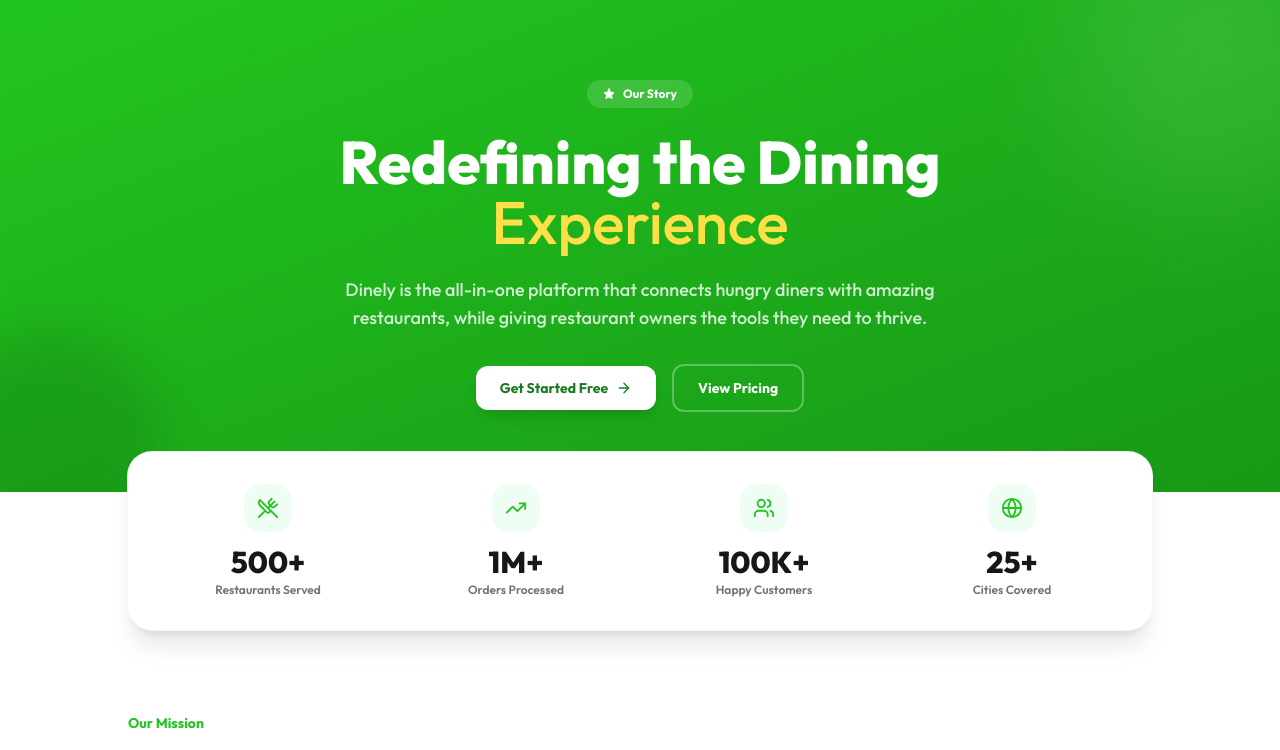
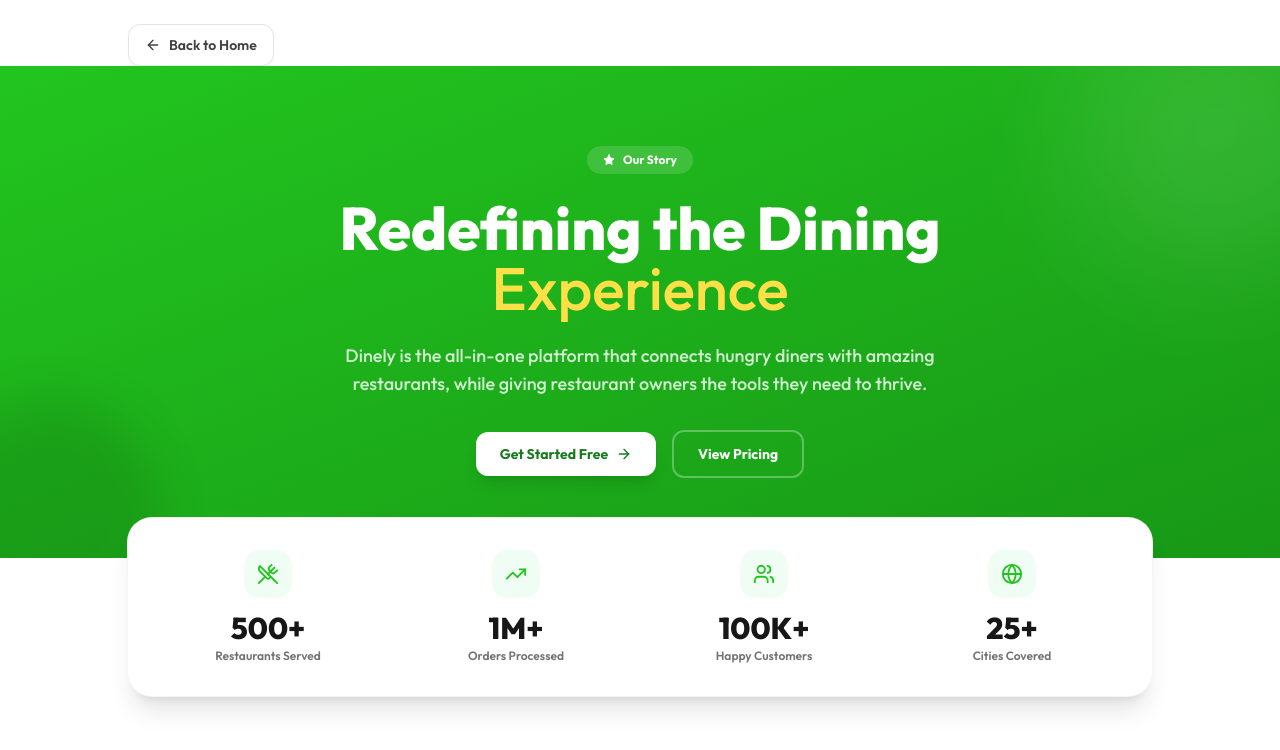
Before and after one commit to Honore-models/Dinely, a Next.js app: page /about in a window 1280 px wide. Shown: the top 750 px of the page. Built offline with nearby package versions, Linux system fonts and the light colour scheme; no server answers.

Commit message:
fix: fixed broken image

```diff
--- a/src/app/(marketing)/about/page.tsx
+++ b/src/app/(marketing)/about/page.tsx
@@ -1,5 +1,6 @@
 import type { Metadata } from "next";
 import Link from "next/link";
+import { BackToHomeButton } from "@/components/ui/BackToHomeButton";
 
 export const metadata: Metadata = {
   title: "About Us",
@@ -91,6 +92,13 @@
 export default function AboutPage() {
   return (
     <main className="min-h-screen bg-white dark:bg-neutral-950">
+      {/* ── Back to Home ───────────────────────────────────────────── */}
+      <div className="px-6 pt-6 lg:px-8">
+        <div className="mx-auto max-w-5xl">
+          <BackToHomeButton />
+        </div>
+      </div>
+
       {/* ── Hero ────────────────────────────────────────────────────── */}
       <section className="relative overflow-hidden bg-gradient-to-br from-[#22c51f] to-[#189816] px-6 py-20 lg:px-8">
         <div className="absolute -right-20 -top-20 h-72 w-72 rounded-full bg-white/10 blur-3xl" />
--- a/src/app/(marketing)/contact/ContactContent.tsx
+++ b/src/app/(marketing)/contact/ContactContent.tsx
@@ -1,6 +1,7 @@
 "use client";
 
 import { useState } from "react";
+import { BackToHomeButton } from "@/components/ui/BackToHomeButton";
 
 export default function ContactPage() {
   const [submitted, setSubmitted] = useState(false);
@@ -19,6 +20,10 @@
   return (
     <div className="min-h-screen bg-white px-6 py-20">
       <div className="mx-auto max-w-5xl">
+        <div className="mb-8">
+          <BackToHomeButton />
+        </div>
+
         <div className="text-center">
           <p className="text-xs font-bold uppercase tracking-wider text-[#22c51f]">
             Get In Touch
--- a/src/app/(marketing)/faq/FAQContent.tsx
+++ b/src/app/(marketing)/faq/FAQContent.tsx
@@ -2,6 +2,7 @@
 
 import { useState } from "react";
 import { FAQJsonLd } from "@/components/seo/JsonLd";
+import { BackToHomeButton } from "@/components/ui/BackToHomeButton";
 
 const faqs = [
   {
@@ -43,6 +44,10 @@
 
   return (
     <div className="min-h-screen bg-white px-6 py-20">
+      <div className="mx-auto max-w-3xl mb-8">
+        <BackToHomeButton />
+      </div>
+
       <FAQJsonLd
         faqs={faqs.map((f) => ({ question: f.q, answer: f.a }))}
       />
--- a/src/app/(marketing)/pricing/PricingContent.tsx
+++ b/src/app/(marketing)/pricing/PricingContent.tsx
@@ -17,6 +17,7 @@
 } from "lucide-react";
 import { Button } from "@/components/ui/Button";
 import { ToggleBilling } from "@/components/ui/ToggleBilling";
+import { BackToHomeButton } from "@/components/ui/BackToHomeButton";
 
 const plans = [
   {
@@ -103,6 +104,13 @@
 
   return (
     <main className="min-h-screen bg-white dark:bg-neutral-950">
+      {/* ── Back to Home ───────────────────────────────────────────── */}
+      <div className="px-6 pt-6 lg:px-8">
+        <div className="mx-auto max-w-5xl">
+          <BackToHomeButton />
+        </div>
+      </div>
+
       <SoftwareAppJsonLd />
       <FAQJsonLd faqs={faqs.map((f) => ({ question: f.q, answer: f.a }))} />
       {/* ── Hero ────────────────────────────────────────────────────── */}
--- a/src/app/(marketing)/privacy/page.tsx
+++ b/src/app/(marketing)/privacy/page.tsx
@@ -1,4 +1,5 @@
 import type { Metadata } from "next";
+import { BackToHomeButton } from "@/components/ui/BackToHomeButton";
 
 export const metadata: Metadata = {
   title: "Privacy Policy",
@@ -15,6 +16,10 @@
   return (
     <div className="min-h-screen bg-white px-6 py-20">
       <div className="mx-auto max-w-3xl">
+        <div className="mb-8">
+          <BackToHomeButton />
+        </div>
+
         <h1 className="text-4xl font-extrabold text-neutral-900">Privacy Policy</h1>
         <p className="mt-4 text-sm text-neutral-500">Last updated: August 25, 2026</p>
 
--- a/src/components/customer/DishRow.tsx
+++ b/src/components/customer/DishRow.tsx
@@ -1,6 +1,7 @@
 "use client";
 
 import Image from "next/image";
+import { useState } from "react";
 import { Minus, Plus } from "lucide-react";
 import { useCartStore } from "@/store/cartStore";
 
@@ -29,6 +30,7 @@
 
   const cartItem = items.find((i) => i.menuItemId === id);
   const quantity = cartItem?.quantity ?? 0;
+  const [imgError, setImgError] = useState(false);
 
   const handleAdd = () => {
     addItem({ menuItemId: id, name, price, quantity: 1, image, restaurantId, restaurantName });
@@ -41,8 +43,15 @@
     <div className="flex items-center gap-4 rounded-xl border border-neutral-100 bg-white p-4 shadow-sm transition hover:shadow-md">
       {/* Image */}
       <div className="relative h-20 w-20 shrink-0 overflow-hidden rounded-xl bg-neutral-100">
-        {image ? (
-          <Image src={image} alt={name} fill className="object-cover" sizes="80px" />
+        {image && !imgError ? (
+          <Image
+            src={image}
+            alt={name}
+            fill
+            className="object-cover"
+            sizes="80px"
+            onError={() => setImgError(true)}
+          />
         ) : (
           <div className="flex h-full w-full items-center justify-center text-2xl">🍽️</div>
         )}
--- /dev/null
+++ b/src/components/ui/BackToHomeButton.tsx
@@ -0,0 +1,16 @@
+"use client";
+
+import Link from "next/link";
+import { ArrowLeft } from "lucide-react";
+
+export function BackToHomeButton() {
+  return (
+    <Link
+      href="/"
+      className="inline-flex items-center gap-2 rounded-xl border border-neutral-200 bg-white px-4 py-2.5 text-sm font-semibold text-neutral-700 shadow-sm transition hover:bg-neutral-50 hover:shadow-md dark:border-neutral-700 dark:bg-neutral-900 dark:text-neutral-300 dark:hover:bg-neutral-800"
+    >
+      <ArrowLeft size={16} />
+      Back to Home
+    </Link>
+  );
+}
```
